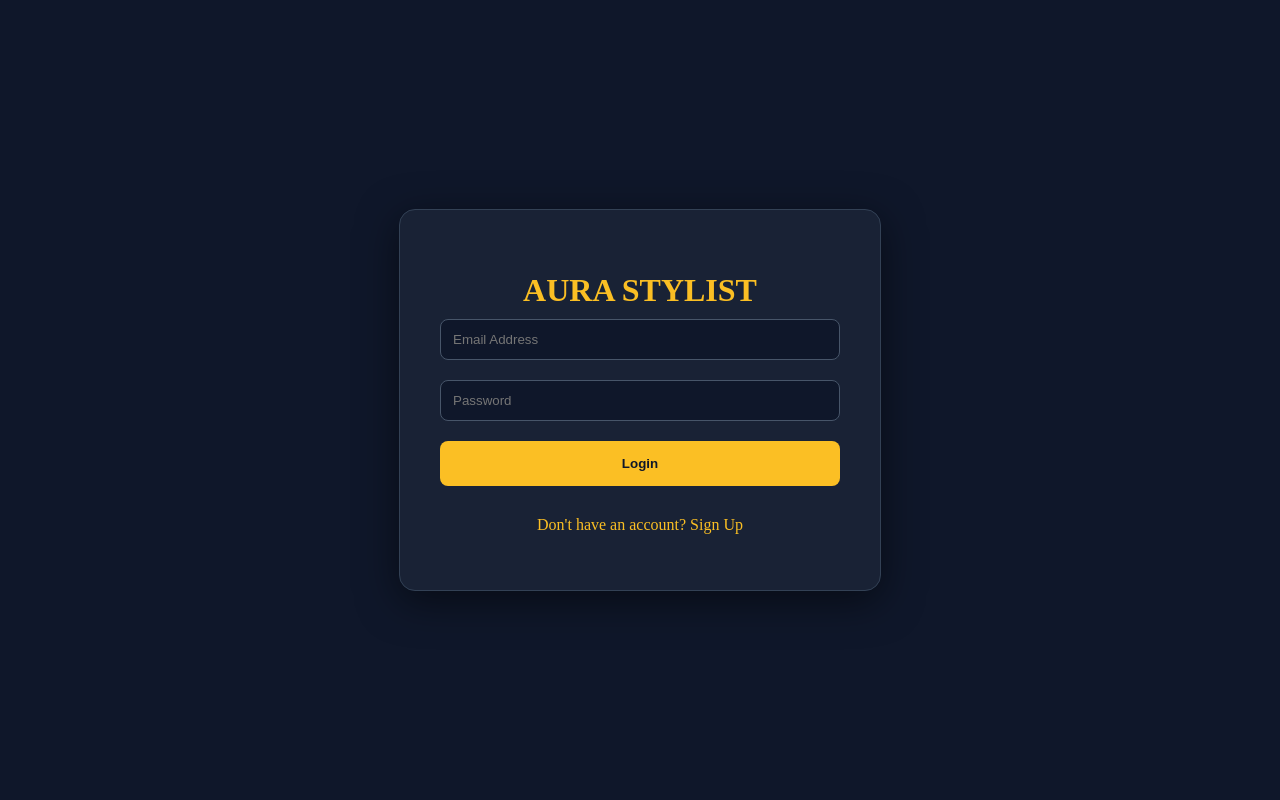
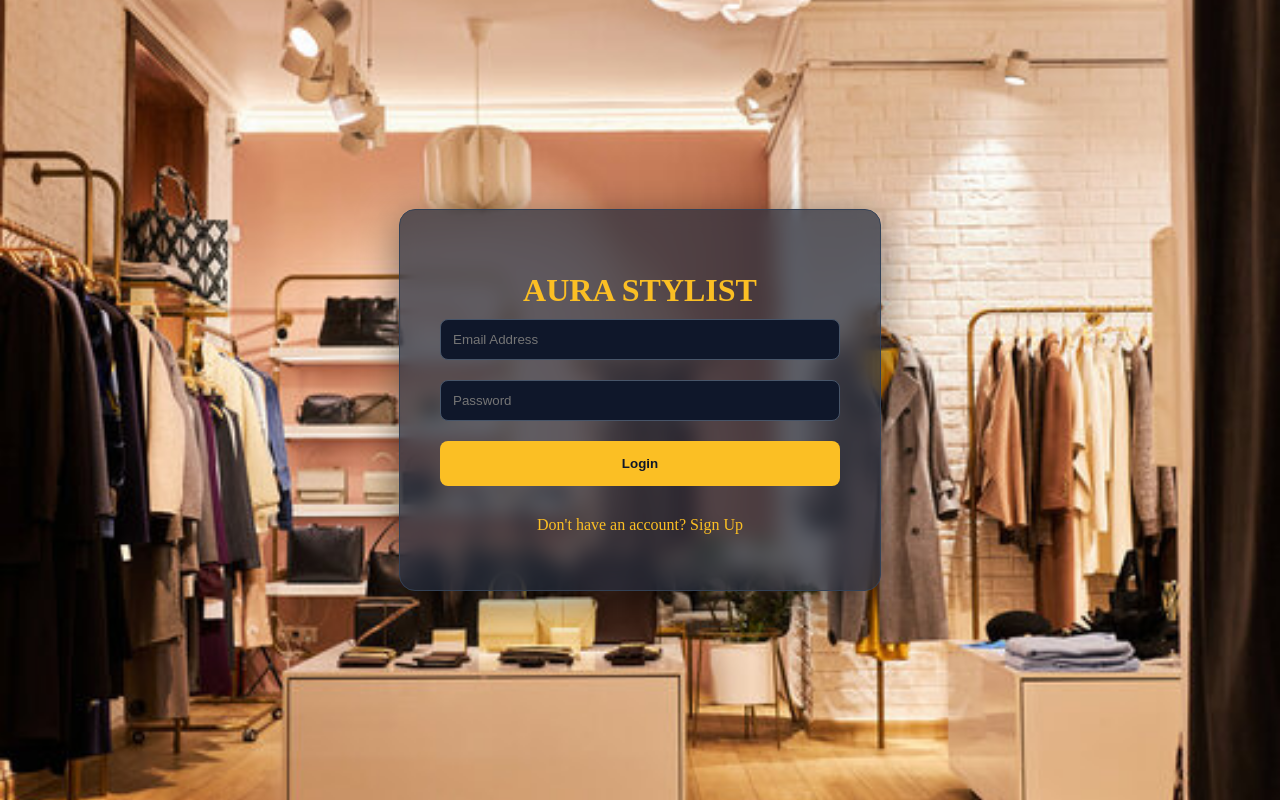
Before and after one commit to aryanrath51/Stylist, a React (Vite) app in the folder client/: page / in a window 1280 px wide. Built offline with nearby package versions, Linux system fonts and the light colour scheme.

Commit message:
fix: import nodemailer and add to package dependencies

```diff
--- a/client/src/App.jsx
+++ b/client/src/App.jsx
@@ -63,7 +63,17 @@ const Auth = ({ onAuthSuccess }) => {
   };
 
   return (
-    <div style={{ display: 'flex', height: '100vh', alignItems: 'center', justifyContent: 'center', backgroundColor: '#0f172a' }}>
+    <div style={{
+      display: 'flex',
+      height: '100vh',
+      alignItems: 'center',
+      justifyContent: 'center',
+      backgroundImage: 'url("/login-bg.jpg")', // 👈 Make sure this line exists!
+      backgroundSize: 'cover',
+      backgroundPosition: 'center',
+      backgroundRepeat: 'no-repeat'
+    }}>
+
       <div style={{ backgroundColor: 'rgba(30, 41, 59, 0.7)', backdropFilter: 'blur(10px)', padding: '40px', borderRadius: '16px', boxShadow: '0 10px 40px rgba(0,0,0,0.5)', width: '100%', maxWidth: '400px', border: '1px solid #334155' }}>
         <h1 style={{ textAlign: 'center', color: '#fbbf24', marginBottom: '10px' }}>AURA STYLIST</h1>
 
```
Also changed, not shown: 1 other file (tests, documents, lock files or other folders).
